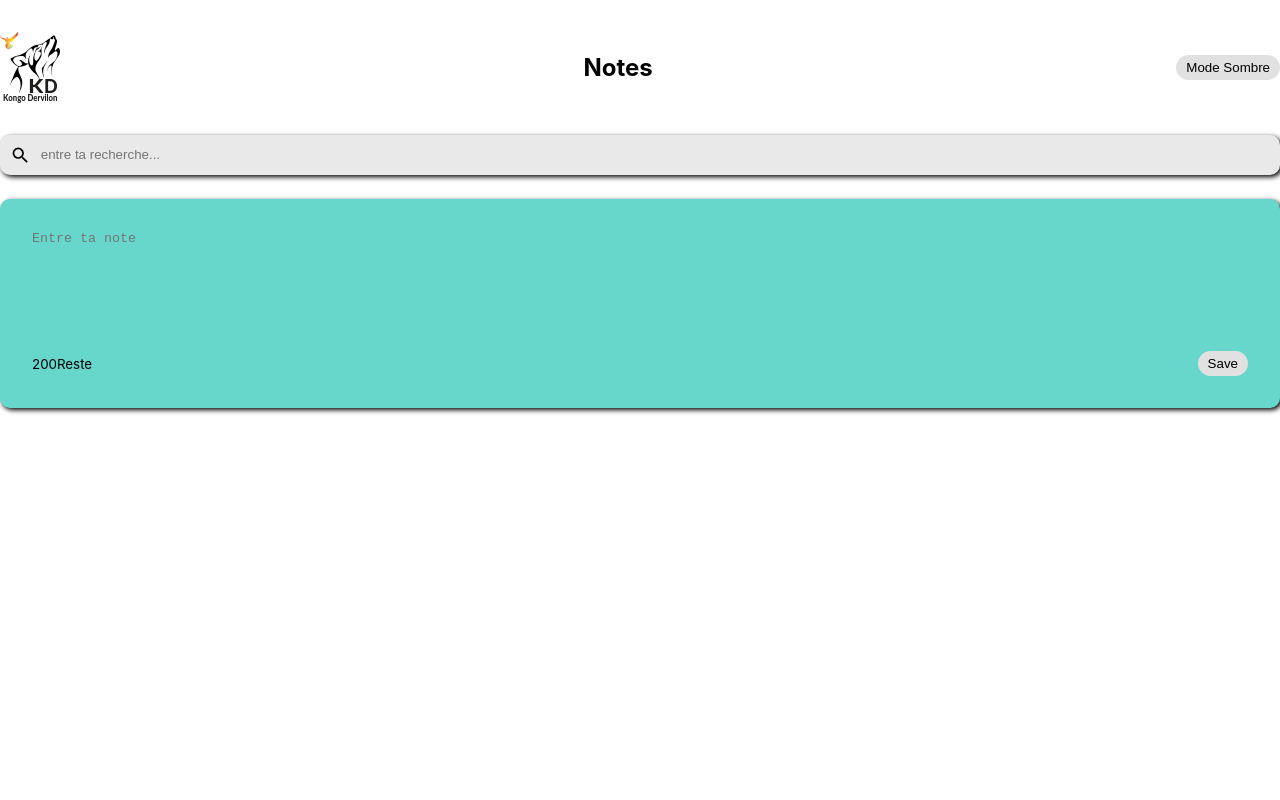
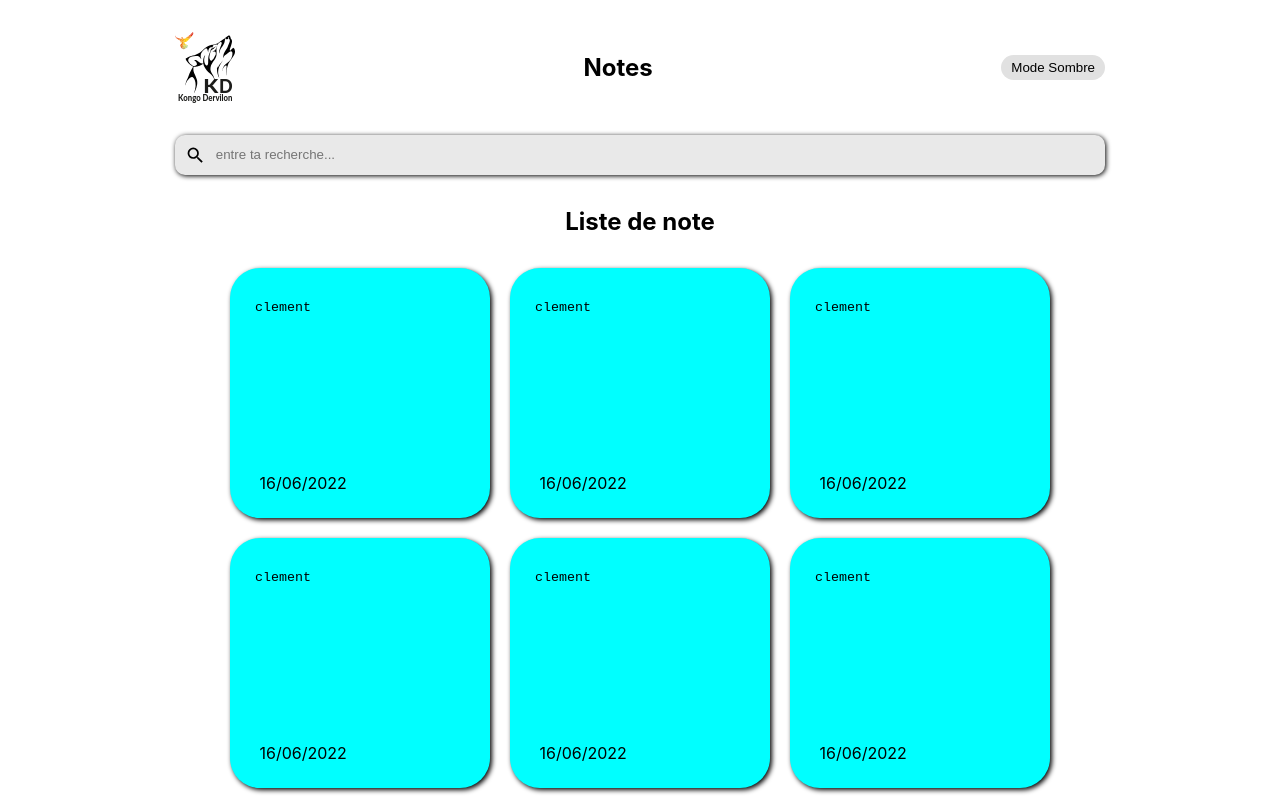
Before and after one commit to KD-Kongo-Dervilon/Projet_notes, a React (Create React App) app in the folder notes/: page / in a window 1280 px wide. Built offline with nearby package versions, Linux system fonts and the light colour scheme.

Commit message:
setting up note
Mise en place de nanoid et de differents dossier note, noteContainer,notelist ,ainsi que du css

```diff
--- a/notes/package.json
+++ b/notes/package.json
@@ -6,6 +6,7 @@
     "@testing-library/jest-dom": "^5.16.4",
     "@testing-library/react": "^13.3.0",
     "@testing-library/user-event": "^13.5.0",
+    "nanoid": "^4.0.0",
     "react": "^18.2.0",
     "react-dom": "^18.2.0",
     "react-icons": "^4.4.0",
--- a/notes/src/App.js
+++ b/notes/src/App.js
@@ -1,13 +1,13 @@
 import React from 'react'
-import Note from './components/Note';
+import NoteContainer from './components/NoteContainer/NoteContainer';
 
 import Home from './pages/Home ';
 
 const App = () => {
   return (
-    <div>
+    <div className='App'>
       <Home/>
-      <Note/>
+      <NoteContainer/>
     </div>
   )
 }
--- a/notes/src/components/Note.js
+++ /dev/null
@@ -1,45 +0,0 @@
-import React, { useState } from 'react'
-
-const Note = () => {
-    const [noteText, setNoteText] = useState('');
-    const characterLimit = 200;
-
-    const handleChange = (e) => {
-        if(characterLimit - e.target.value.length >= 0){
-            setNoteText(e.target.value)
-        }
-    }
-
-    const handleSaveClick = () => {
-        if(noteText.trim().lenght > 0){
-
-        }
-    }
-
-    return (
-        <div className="note new ">
-            <textarea
-                rows='8'
-				cols='10'
-                value={noteText}
-                placeholder="Entre ta note"
-                onChange={handleChange}
-                >
-            </textarea>
-            <div className='note-footer'>
-                <small>
-                    {characterLimit - noteText.length}
-                    Reste
-                </small>
-                <button
-                    className='save'
-                    onClick={handleSaveClick}
-                    >
-                    Save
-                </button>
-            </div>
-        </div>
-    )
-}
-
-export default Note
--- /dev/null
+++ b/notes/src/components/Note/Note.css
@@ -0,0 +1,25 @@
+.note {
+    padding: 1.5625rem;
+    height: 15.625rem;
+    width: 16.25rem;
+    display: flex;
+    flex-direction: column;
+    background: blueviolet;
+    border-radius: 1.875rem;
+    box-shadow: 2px 2px 5px #000;
+    white-space: pre-wrap;
+	overflow-x: hidden;
+}
+
+.note_text {
+    flex: 1;
+    outline: none;
+    border: none;
+    resize: none;
+    background: transparent;
+    line-height: 1.875rem;
+}
+
+small {
+    font-size: 1rem;
+}
--- /dev/null
+++ b/notes/src/components/Note/Note.js
@@ -0,0 +1,21 @@
+import React from 'react';
+import './Note.css';
+
+function Note(props) {
+
+
+    return (
+        <div
+            style={{backgroundColor: props.note.color}}
+            className='note'
+            >
+            <textarea
+                className='note_text'
+                defaultValue={props.note.text}
+            />
+            <small> {props.note.date} </small>
+        </div>
+    )
+}
+
+export default Note;
--- /dev/null
+++ b/notes/src/components/NoteContainer/NoteContainer.css
@@ -0,0 +1,16 @@
+.note-container {
+    height: 100px;
+}
+
+.text-center {
+    text-align: center;
+    margin: 2rem 0rem;
+}
+
+.note-container_notes {
+    display: flex;
+    justify-content: center;
+    flex-wrap: wrap;
+    gap: 20px;
+	margin: 0rem auto;
+}
--- /dev/null
+++ b/notes/src/components/NoteContainer/NoteContainer.js
@@ -0,0 +1,45 @@
+import React from 'react'
+import Note from '../Note/Note'
+import "./NoteContainer.css"
+
+const NoteContainer = () => {
+    return (
+        <div className="note-container">
+            <h2 className='text-center'> Liste de note </h2>
+            <div className='note-container_notes'>
+                <Note note={{
+                    text: "clement",
+                    date: "16/06/2022",
+                    color: "cyan",
+                }}/>
+                <Note note={{
+                    text: "clement",
+                    date: "16/06/2022",
+                    color: "cyan",
+                }}/>
+                <Note note={{
+                    text: "clement",
+                    date: "16/06/2022",
+                    color: "cyan",
+                }}/>
+                <Note note={{
+                    text: "clement",
+                    date: "16/06/2022",
+                    color: "cyan",
+                }}/>
+                <Note note={{
+                    text: "clement",
+                    date: "16/06/2022",
+                    color: "cyan",
+                }}/>
+                <Note note={{
+                    text: "clement",
+                    date: "16/06/2022",
+                    color: "cyan",
+                }}/>
+            </div>
+        </div>
+    )
+}
+
+export default NoteContainer
--- a/notes/src/styles/index.css
+++ b/notes/src/styles/index.css
@@ -17,34 +17,28 @@ code {
 		'Courier New', monospace;
 }
 
-.container {
+.App {
 	max-width:  960px;
 	margin: 0rem auto;
 	padding: 0rem 0.9375rem;
+	scroll-behavior: smooth;
 }
+
+.custom-scroll::-webkit-scrollbar {
+	width: 8px;
+}
+
 
 .header {
 	display: flex;
 	align-items: center;
 	justify-content: space-between;
-
 }
 
 .header img {
 	width: 60px;
 	margin: 2rem 0rem;
 }
-
-textarea {
-	border: none;
-	resize: none;
-}
-
-textarea:focus{
-	outline: none;
-}
-
-
 
 .save{
 	background-color: #e1e1e1;
@@ -59,36 +53,6 @@ textarea:focus{
 	cursor: pointer;
 }
 
-.note {
-	border-radius: 10px;
-	padding: 2rem;
-	min-height: 170px;
-	display: flex;
-	flex-direction: column;
-	justify-content: space-between;
-	white-space: pre-wrap;
-	overflow-x: hidden;
-	box-shadow: 2px 2px 5px #000;
-}
-
-.note.new,textarea {
-	background-color: #67d7cc;
-}
-
-.note-footer {
-	display: flex;
-	align-items: center;
-	justify-content: space-between;
-}
-
-.delete-icon {
-	cursor: pointer;
-}
-
-.delete-icon:hover {
-	color: crimson;
-}
-
 .search {
 	display: flex;
 	align-items: center;
@@ -96,8 +60,11 @@ textarea:focus{
 	border-radius: 10px;
 	padding: 10px;
 	margin-bottom: 1.5rem;
-	box-shadow: 2px 2px 5px;
+	box-shadow: 1px 1px 5px;
+	max-width:  960px;
+	margin: 0rem auto;
 }
+
 
 .search-icons {
 	margin-right: 10px;
```
Also changed, not shown: notes/src/components/NoteList.js (added, +14 -0 lines), notes/src/components/Sidebar/Sidebar.css (added), notes/src/components/Sidebar/Sidebar.js (added), 1 other file (tests, documents, lock files or other folders).
